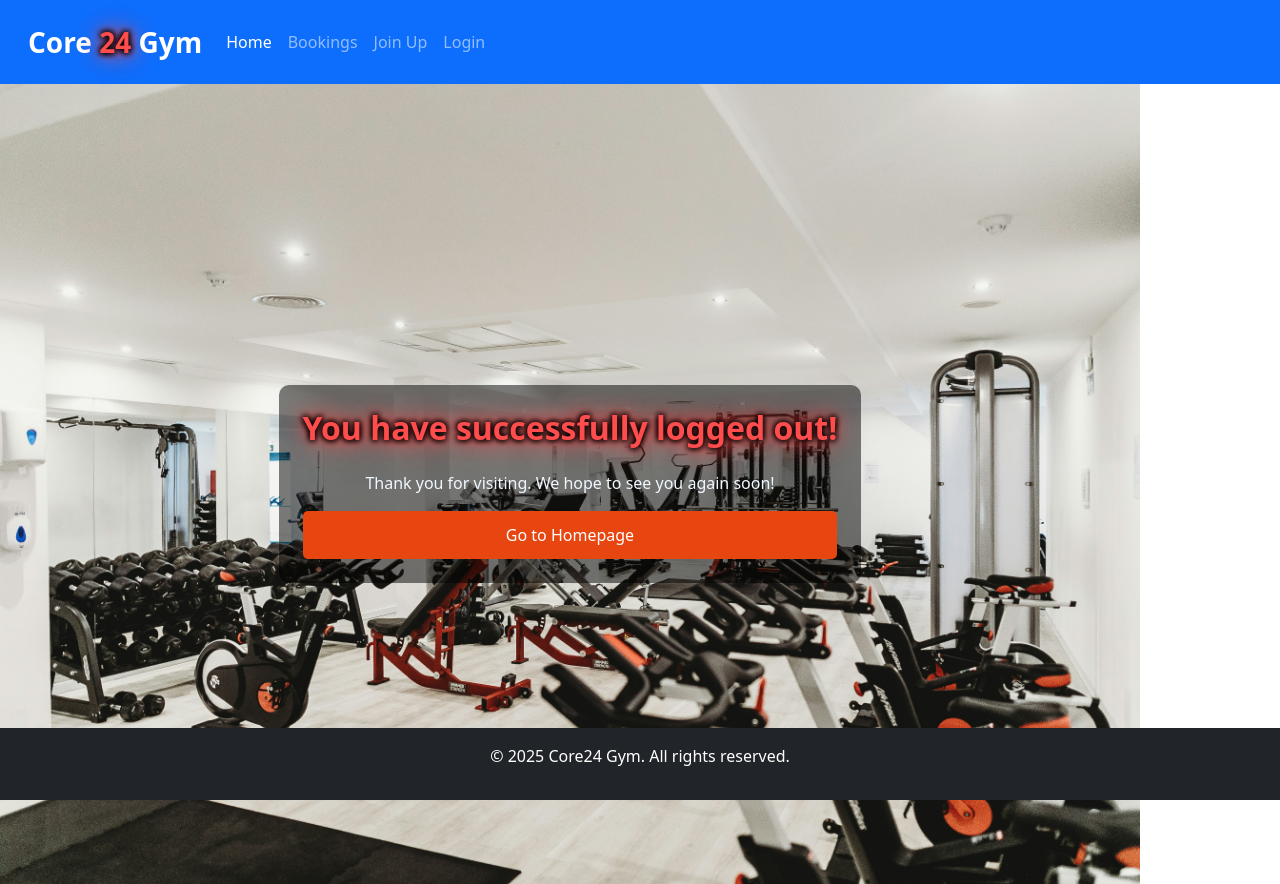
After one commit to Rick-8/core_24, a Django app: page /logged_out/ in a window 1280 px wide. The commit adds this page. Run offline with Django 4.2, Linux system fonts and the light colour scheme; some libraries are stand-ins or nearby versions.

Commit message:
Add - Logout page conformation and index,html redirect

```diff
--- a/bookings/urls.py
+++ b/bookings/urls.py
@@ -7,6 +7,7 @@ urlpatterns = [
     path('', views.index, name='index'),
     path('book/', views.book_slot, name='book_slot'),
     path('confirmation/<int:booking_id>/', views.confirmation, name='confirmation'),
+    path('logged_out/', views.logged_out, name='logged_out'),
 ]
 
 if settings.DEBUG:
--- a/bookings/views.py
+++ b/bookings/views.py
@@ -5,6 +5,7 @@ from .forms import BookingForm
 from .models import Booking
 from django.utils import timezone
 from datetime import timedelta
+from django.contrib.auth import logout
 
 
 # View for landing page (index)
@@ -35,3 +36,12 @@ def book_slot(request):
 def confirmation(request, booking_id):
     booking = Booking.objects.get(id=booking_id)
     return render(request, 'bookings/confirmation.html', {'booking': booking})
+
+
+def logged_out(request):
+    return render(request, 'account/logged_out.html')
+
+
+def custom_logout(request):
+    logout(request)
+    return redirect('logged_out')  # Redirects to the custom 'logged_out' page
--- a/project_24/settings.py
+++ b/project_24/settings.py
@@ -31,7 +31,7 @@ TEMPLATES_DIR = os.path.join(BASE_DIR, 'templates')
 SECRET_KEY = os.getenv("SECRET_KEY")
 
 # SECURITY WARNING: don't run with debug turned on in production!
-DEBUG = False
+DEBUG = True
 
 ALLOWED_HOSTS = ['.herokuapp.com', '127.0.0.1']
 
--- a/project_24/urls.py
+++ b/project_24/urls.py
@@ -15,17 +15,19 @@ Including another URLconf
     2. Add a URL to urlpatterns:  path('blog/', include('blog.urls'))
 """
 from django.contrib import admin
-from django.contrib.auth import views as auth_views
 from django.urls import path, include
 from django.conf import settings
 from django.conf.urls.static import static
+from bookings.views import custom_logout, logged_out  # Correct import from bookings app
 
 urlpatterns = [
     path('admin/', admin.site.urls),
-    path('accounts/', include('allauth.urls')),  # Ensure this line is included
-    path('', include('bookings.urls')),  # Your app's URLs
+    path('logout/', custom_logout, name='custom_logout'),  # Custom logout view
+    path('accounts/', include('allauth.urls')),  # Allauth URL configuration for authentication
+    path('', include('bookings.urls')),  # Include URLs from the bookings app
+    path('logged_out/', logged_out, name='logged_out'),  # Custom logged-out page after logout
 ]
 
-# serve static files during development
+# Serve static files during development
 if settings.DEBUG:
     urlpatterns += static(settings.STATIC_URL, document_root=settings.STATIC_ROOT)
--- /dev/null
+++ b/templates/account/logged_out.html
@@ -0,0 +1,13 @@
+{% extends 'base.html' %}
+
+{% block content %}
+<div class="container">
+    <div class="background-image d-flex justify-content-center align-items-center text-center py-5" style="height: 100vh;">
+        <div class="overlay p-4">
+            <h2 class="neon-red mb-4">You have successfully logged out!</h2>
+            <p class="welcome">Thank you for visiting. We hope to see you again soon!</p>
+            <a href="{% url 'index' %}" class="btn btn-like w-100">Go to Homepage</a>
+        </div>
+    </div>
+</div>
+{% endblock %}
--- a/templates/base.html
+++ b/templates/base.html
@@ -43,7 +43,7 @@
                     <!-- Conditionally render Login/Logout based on user authentication status -->
                     {% if user.is_authenticated %}
                     <li class="nav-item">
-                        <a class="nav-link" href="{% url 'account_logout' %}">Logout</a>
+                        <a class="nav-link" href="{% url 'custom_logout' %}">Logout</a>
                     </li>
                     {% else %}
                     <li class="nav-item">
```
